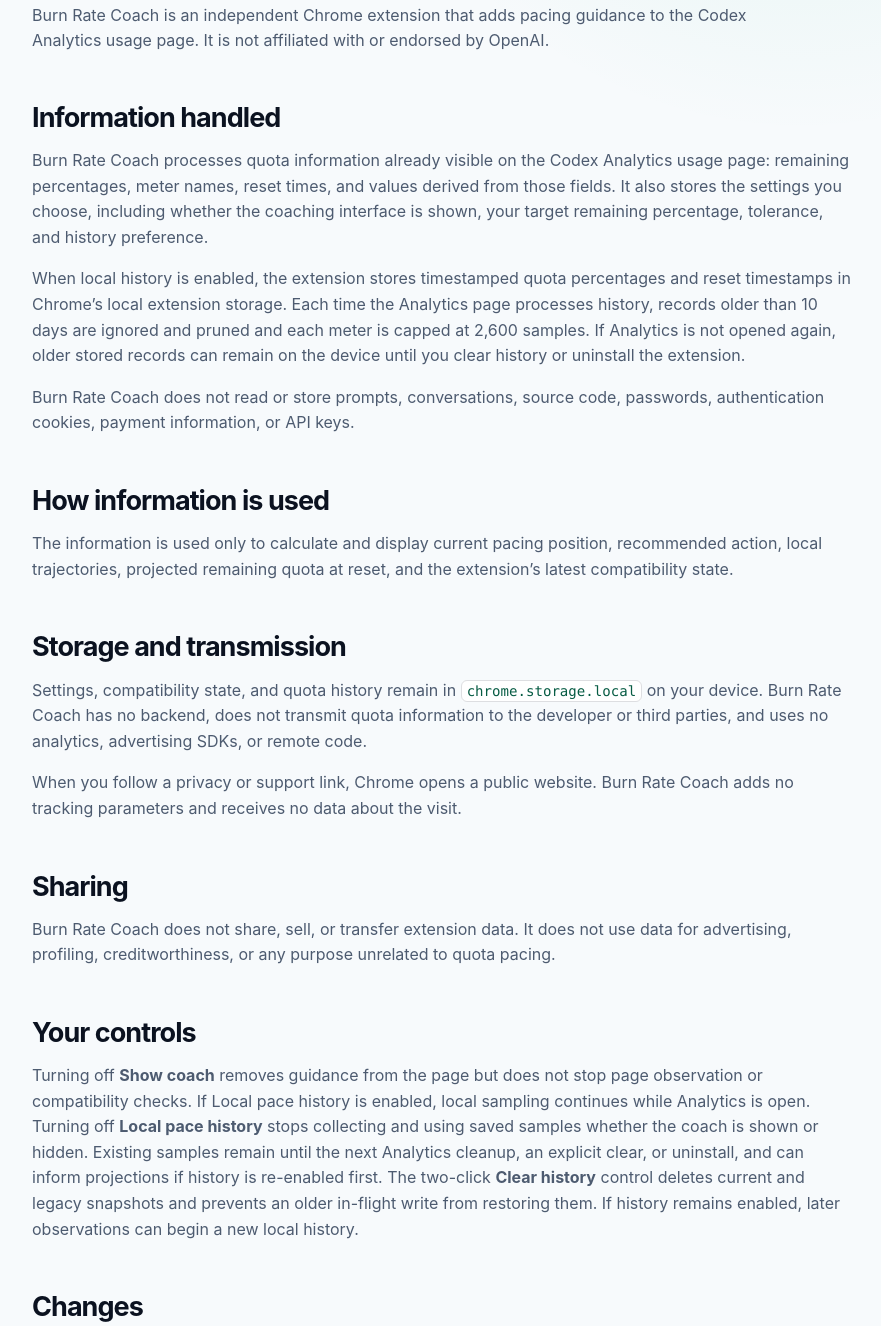
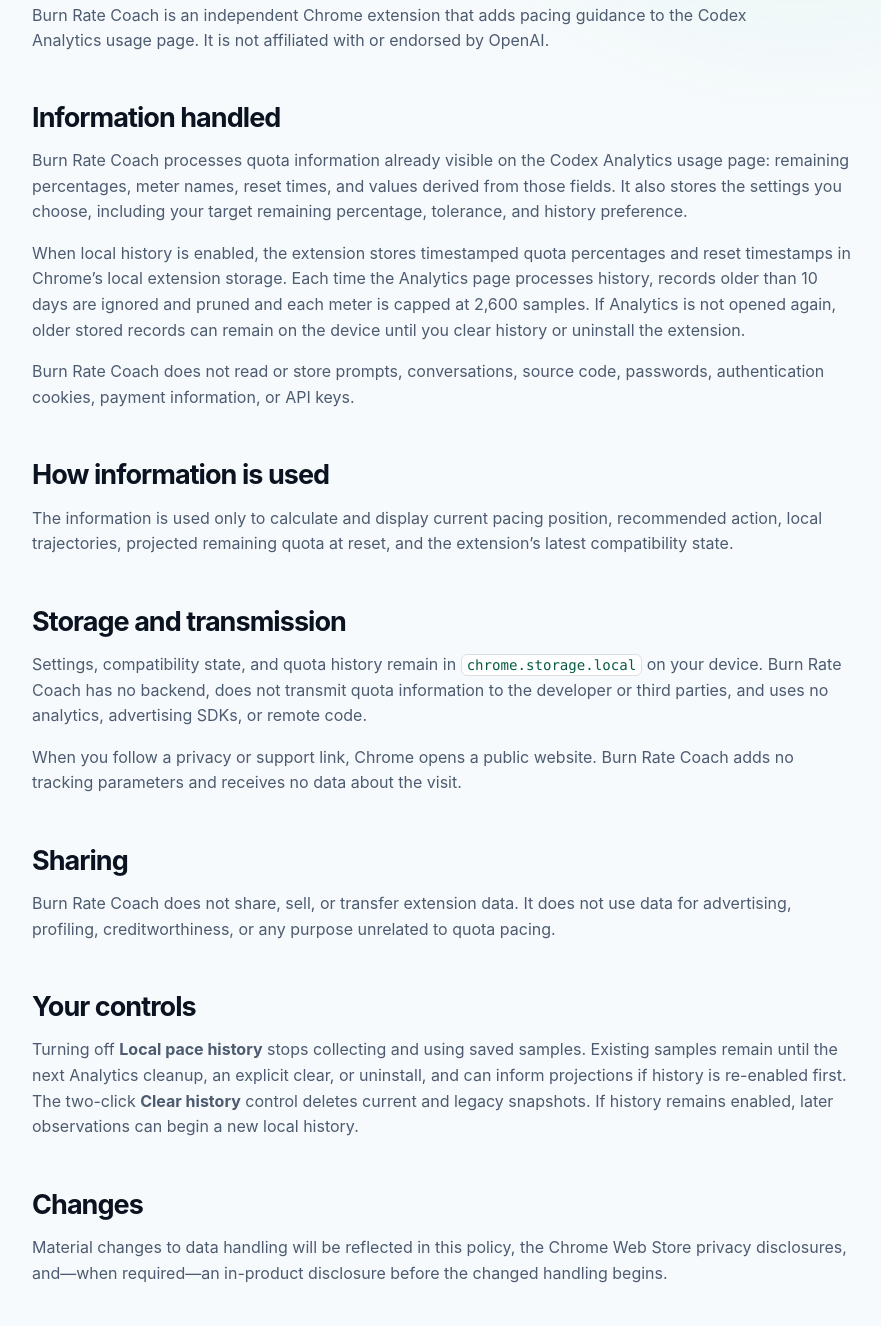
Before and after one commit to eersonmez/burn-rate-coach-site, a plain HTML site: page privacy.html in a window 1280 px wide. Shown: the part 314-1640 px from the top of the page, without its empty margins (198-1079 px from the left). Drawn offline with Linux system fonts and the light colour scheme.

Commit message:
site: align copy with published 1.0.1 (#2)

```diff
--- a/privacy.html
+++ b/privacy.html
@@ -17,7 +17,7 @@
     <p class="lede">Burn Rate Coach is an independent Chrome extension that adds pacing guidance to the Codex Analytics usage page. It is not affiliated with or endorsed by OpenAI.</p>
 
     <h2>Information handled</h2>
-    <p>Burn Rate Coach processes quota information already visible on the Codex Analytics usage page: remaining percentages, meter names, reset times, and values derived from those fields. It also stores the settings you choose, including whether the coaching interface is shown, your target remaining percentage, tolerance, and history preference.</p>
+    <p>Burn Rate Coach processes quota information already visible on the Codex Analytics usage page: remaining percentages, meter names, reset times, and values derived from those fields. It also stores the settings you choose, including your target remaining percentage, tolerance, and history preference.</p>
     <p>When local history is enabled, the extension stores timestamped quota percentages and reset timestamps in Chrome’s local extension storage. Each time the Analytics page processes history, records older than 10 days are ignored and pruned and each meter is capped at 2,600 samples. If Analytics is not opened again, older stored records can remain on the device until you clear history or uninstall the extension.</p>
     <p>Burn Rate Coach does not read or store prompts, conversations, source code, passwords, authentication cookies, payment information, or API keys.</p>
 
@@ -32,7 +32,7 @@
     <p>Burn Rate Coach does not share, sell, or transfer extension data. It does not use data for advertising, profiling, creditworthiness, or any purpose unrelated to quota pacing.</p>
 
     <h2>Your controls</h2>
-    <p>Turning off <strong>Show coach</strong> removes guidance from the page but does not stop page observation or compatibility checks. If Local pace history is enabled, local sampling continues while Analytics is open. Turning off <strong>Local pace history</strong> stops collecting and using saved samples whether the coach is shown or hidden. Existing samples remain until the next Analytics cleanup, an explicit clear, or uninstall, and can inform projections if history is re-enabled first. The two-click <strong>Clear history</strong> control deletes current and legacy snapshots and prevents an older in-flight write from restoring them. If history remains enabled, later observations can begin a new local history.</p>
+    <p>Turning off <strong>Local pace history</strong> stops collecting and using saved samples. Existing samples remain until the next Analytics cleanup, an explicit clear, or uninstall, and can inform projections if history is re-enabled first. The two-click <strong>Clear history</strong> control deletes current and legacy snapshots. If history remains enabled, later observations can begin a new local history.</p>
 
     <h2>Changes</h2>
     <p>Material changes to data handling will be reflected in this policy, the Chrome Web Store privacy disclosures, and—when required—an in-product disclosure before the changed handling begins.</p>
```
Also changed, not shown: index.html (+1 -1 lines), support.html (+2 -2 lines), assets/dark-overview.png, assets/early-zero.png, assets/light-overview.png, assets/narrow-cross-window.png.
